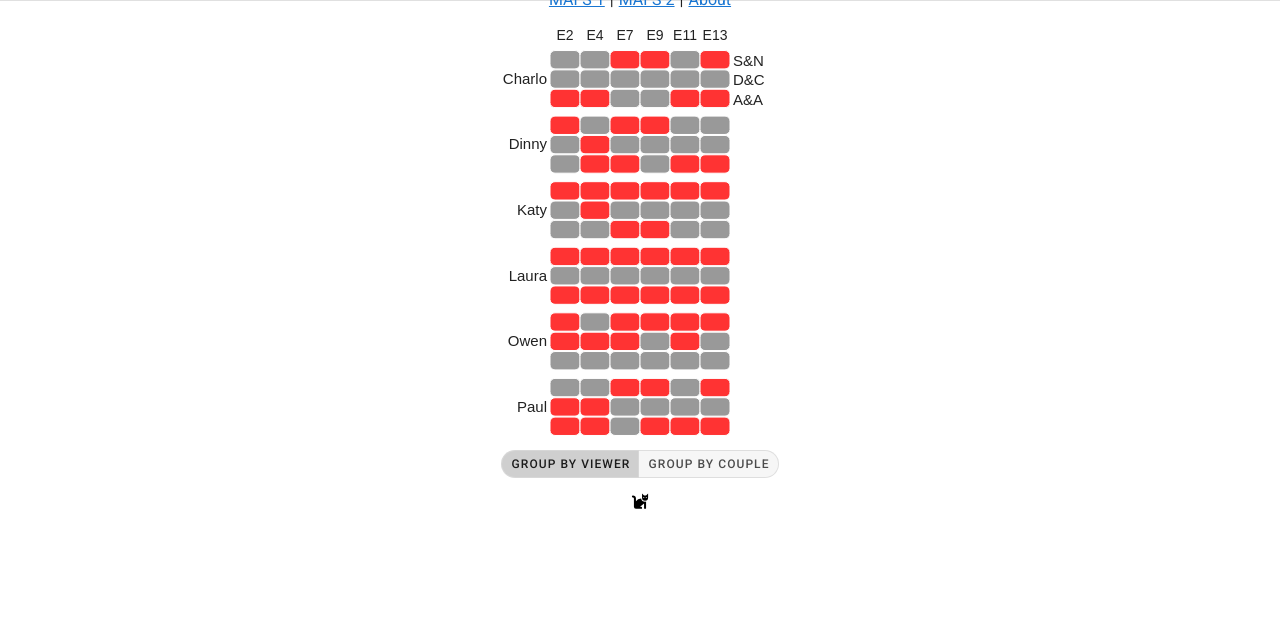
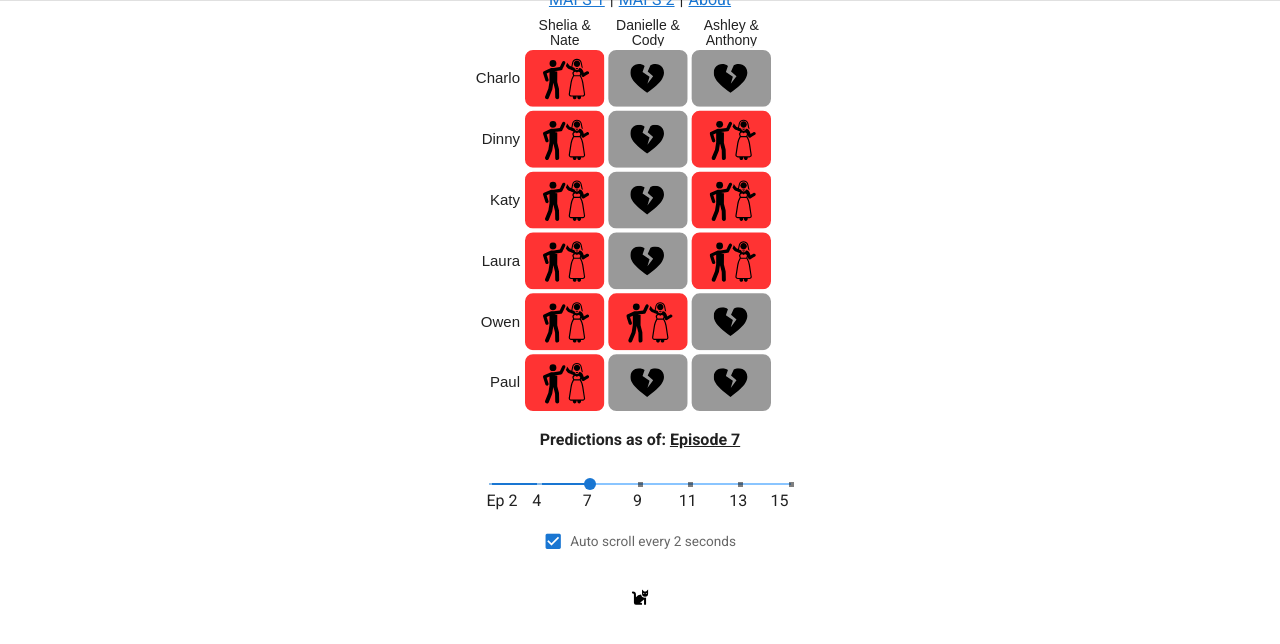
Before and after one commit to envirodatavis/funsite, a Vue app: page /#/mafs2 in a window 1280 px wide. Shown: the top 644 px of the page. Built offline with nearby package versions, Linux system fonts and the light colour scheme.

Commit message:
updated with cool calculator thing

```diff
--- a/src/components/MAFS.json
+++ b/src/components/MAFS.json
@@ -645,5 +645,113 @@
         "couple": "Ashley & Anthony",
         "AsOf": "Episode 13",
         "prediction": "Married"
+    },
+    {
+        "viewer": "Charlo",
+        "couple": "Shelia & Nate",
+        "AsOf": "Episode 15",
+        "prediction": "Married"
+    },
+    {
+        "viewer": "Charlo",
+        "couple": "Danielle & Cody",
+        "AsOf": "Episode 15",
+        "prediction": "Divorced"
+    },
+    {
+        "viewer": "Charlo",
+        "couple": "Ashley & Anthony",
+        "AsOf": "Episode 15",
+        "prediction": "Married"
+    },
+    {
+        "viewer": "Dinny",
+        "couple": "Shelia & Nate",
+        "AsOf": "Episode 15",
+        "prediction": "Married"
+    },
+    {
+        "viewer": "Dinny",
+        "couple": "Danielle & Cody",
+        "AsOf": "Episode 15",
+        "prediction": "Divorced"
+    },
+    {
+        "viewer": "Dinny",
+        "couple": "Ashley & Anthony",
+        "AsOf": "Episode 15",
+        "prediction": "Married"
+    },
+    {
+        "viewer": "Katy",
+        "couple": "Shelia & Nate",
+        "AsOf": "Episode 15",
+        "prediction": "Married"
+    },
+    {
+        "viewer": "Katy",
+        "couple": "Danielle & Cody",
+        "AsOf": "Episode 15",
+        "prediction": "Divorced"
+    },
+    {
+        "viewer": "Katy",
+        "couple": "Ashley & Anthony",
+        "AsOf": "Episode 15",
+        "prediction": "Married"
+    },
+    {
+        "viewer": "Laura",
+        "couple": "Shelia & Nate",
+        "AsOf": "Episode 15",
+        "prediction": "Married"
+    },
+    {
+        "viewer": "Laura",
+        "couple": "Danielle & Cody",
+        "AsOf": "Episode 15",
+        "prediction": "Divorced"
+    },
+    {
+        "viewer": "Laura",
+        "couple": "Ashley & Anthony",
+        "AsOf": "Episode 15",
+        "prediction": "Married"
+    },
+    {
+        "viewer": "Owen",
+        "couple": "Shelia & Nate",
+        "AsOf": "Episode 15",
+        "prediction": "Married"
+    },
+    {
+        "viewer": "Owen",
+        "couple": "Danielle & Cody",
+        "AsOf": "Episode 15",
+        "prediction": "Married"
+    },
+    {
+        "viewer": "Owen",
+        "couple": "Ashley & Anthony",
+        "AsOf": "Episode 15",
+        "prediction": "Married"
+    },
+    {
+        "viewer": "Paul",
+        "couple": "Shelia & Nate",
+        "AsOf": "Episode 15",
+        "prediction": "Married"
+    },
+    {
+        "viewer": "Paul",
+        "couple": "Danielle & Cody",
+        "AsOf": "Episode 15",
+        "prediction": "Divorced"
+    },
+    {
+        "viewer": "Paul",
+        "couple": "Ashley & Anthony",
+        "AsOf": "Episode 15",
+        "prediction": "Married"
     }
 ]
--- a/src/components/MarriedAtFirstSightDynamic.vue
+++ b/src/components/MarriedAtFirstSightDynamic.vue
@@ -112,7 +112,7 @@ export default {
     surveyResults: MAFS_results,
     transitionDuration: 600,
     sliderNumber: 1,
-    ticksLabels: ["Ep 2", "Ep 4", "Ep 7", "Ep 9", "Ep 11", "Ep 13"], // make computed property
+    ticksLabels: ["Ep 2", "4", "7", "9", "11", "13", "15"], // make computed property
     autoScroll: true,
     // smybols:
     brokenHeartD:
@@ -156,6 +156,8 @@ export default {
           return "Episode 11";
         case 6:
           return "Episode 13";
+        case 7:
+          return "Episode 15";
         default:
           return "Episode 2";
       }
--- a/src/components/MarriedAtFirstSightStatic.vue
+++ b/src/components/MarriedAtFirstSightStatic.vue
@@ -1,5 +1,10 @@
 <template>
   <v-container>
+    <v-row justify="center" no-gutters>
+      <v-col align="center">
+        As of episode:
+      </v-col>
+    </v-row>
     <v-row justify="center" no-gutters>
       <v-col align="center">
         <svg id="staticViz" />
@@ -13,6 +18,50 @@
         </v-btn-toggle>
       </v-col>
     </v-row>
+    <br />
+    <v-row> <v-divider /> </v-row>
+    <v-row justify="center">
+      <v-col align="center"> Select winners: </v-col>
+    </v-row>
+
+    <v-row justify="center" no-gutters>
+      <v-col align="center">
+        <v-btn
+          elevation="0"
+          small
+          :color="predictBtnColor.sn"
+          @click="snButton = !snButton"
+          >S&#38;N</v-btn
+        >
+        <v-btn
+          small
+          elevation="0"
+          :color="predictBtnColor.cd"
+          @click="cdButton = !cdButton"
+          style="margin-left: 10px; margin-right: 10px"
+        >
+          C&#38;D
+        </v-btn>
+        <v-btn
+          small
+          elevation="0"
+          :color="predictBtnColor.aa"
+          @click="aaButton = !aaButton"
+          >A&#38;A</v-btn
+        >
+      </v-col>
+    </v-row>
+    <v-row justify="center" no-gutters>
+      <v-col align="center">
+        <svg id="winnerViz" />
+      </v-col>
+    </v-row>
+    <v-row justify="center" no-gutters>
+      <v-col align="center">
+        (difference between number of right and number of wrong predictions)
+      </v-col>
+    </v-row>
+    <!-- Cat thing: -->
     <v-row justify="center" no-gutters style="margin-top: 8px">
       <a href="https://www.owenmiles.com/#/willow">
         <svg width="30" height="30" viewBox="0 0 48 48">
@@ -43,7 +92,6 @@ export function colorSquare(marriedString) {
       "green";
   }
 }
-
 export default {
   components: {},
   data: () => ({
@@ -51,6 +99,9 @@ export default {
     width: 180,
     height: 400,
     surveyResults: MAFS_results,
+    snButton: true,
+    cdButton: false,
+    aaButton: true,
     transitionDuration: 1000,
     groupBy: "viewer",
     // smybols:
@@ -61,17 +112,108 @@ export default {
   }),
   mounted() {
     this.instantiateViz();
+    this.instantiateWinViz();
   },
   computed: {
+    predictBtnColor: function() {
+      return {
+        sn: this.snButton ? "red" : "grey",
+        cd: this.cdButton ? "red" : "grey",
+        aa: this.aaButton ? "red" : "grey",
+      };
+    },
+    finalDecisions: function() {
+      return [
+        {
+          couple: "Danielle & Cody",
+          decision: this.cdButton ? "Married" : "Divorced",
+        },
+        {
+          couple: "Shelia & Nate",
+          decision: this.snButton ? "Married" : "Divorced",
+        },
+        {
+          couple: "Ashley & Anthony",
+          decision: this.aaButton ? "Married" : "Divorced",
+        },
+      ];
+    },
     dataFormatted: function() {
       return this.surveyResults.map((e) => ({
         ...e,
-        AsOf: e.AsOf.replace("Episode ", "E"),
+        AsOf: e.AsOf.replace("Episode ", ""),
         couple: e.couple
           .replace("Danielle & Cody", "D&C")
           .replace("Shelia & Nate", "S&N")
           .replace("Ashley & Anthony", "A&A"),
+        decision: this.finalDecisions.find((f) => f.couple === e.couple)
+          .decision,
       }));
+    },
+    finalResults: function() {
+      let results = {
+        Charlo: 0,
+        Dinny: 0,
+        Katy: 0,
+        Laura: 0,
+        Owen: 0,
+        Paul: 0,
+      };
+      this.dataFormatted.forEach((e) => {
+        switch (e.viewer) {
+          case "Charlo":
+            if (e.decision === e.prediction) {
+              results.Charlo++;
+            } else {
+              results.Charlo--;
+            }
+
+            break;
+          case "Dinny":
+            if (e.decision === e.prediction) {
+              results.Dinny++;
+            } else {
+              results.Dinny--;
+            }
+            break;
+          case "Katy":
+            if (e.decision === e.prediction) {
+              results.Katy++;
+            } else {
+              results.Katy--;
+            }
+            break;
+          case "Laura":
+            if (e.decision === e.prediction) {
+              results.Laura++;
+            } else {
+              results.Laura--;
+            }
+            break;
+          case "Owen":
+            if (e.decision === e.prediction) {
+              results.Owen++;
+            } else {
+              results.Owen--;
+            }
+            break;
+          case "Paul":
+            if (e.decision === e.prediction) {
+              results.Paul++;
+            } else {
+              results.Paul--;
+            }
+            break;
+        }
+      });
+      return [
+        { viewer: "Charlo", value: results.Charlo },
+        { viewer: "Dinny", value: results.Dinny },
+        { viewer: "Katy", value: results.Katy },
+        { viewer: "Laura", value: results.Laura },
+        { viewer: "Owen", value: results.Owen },
+        { viewer: "Paul", value: results.Paul },
+      ];
     },
     scales: function() {
       const xGroups = d3.map(this.dataFormatted, (e) => e.AsOf).keys();
@@ -105,13 +247,120 @@ export default {
         return { x: x, yLeft: yLeft1, yRight: yRight1 };
       else return { x: x, yLeft: yLeft2, yRight: yRight2 };
     },
+    winScales: function() {
+      const yGroups = d3.map(this.dataFormatted, (e) => e.viewer).keys();
+      const y = d3
+        .scaleBand()
+        .range([0, 200]) //pixles
+        .domain(yGroups);
+      const x = d3
+        .scaleLinear()
+        .range([0, this.width])
+        .domain([-21, 21]);
+      return { x, y };
+    },
   },
   watch: {
-    groupBy() {
-      this.updateViz();
+    groupBy(next, prev) {
+      if (next && prev) this.updateViz();
+    },
+    finalResults(next, prev) {
+      console.log("update!");
+      if (next && prev) this.updateWinViz();
     },
   },
   methods: {
+    instantiateWinViz: function() {
+      const svg = d3
+        .select("#winnerViz")
+        .attr("width", this.width + this.margin.left + this.margin.right)
+        .attr("height", 200 + this.margin.top + this.margin.bottom);
+      svg
+        .append("g")
+        .call(
+          d3
+            .axisTop(this.winScales.x)
+            .tickSize(2)
+            .ticks(5)
+        )
+        .attr(
+          "transform",
+          "translate(" + this.margin.left + "," + this.margin.top + ")"
+        )
+        .selectAll(".tick text")
+        .style("font-size", 14);
+      svg
+        .append("g")
+        .call(d3.axisLeft(this.winScales.y).tickSize(0))
+        .attr(
+          "transform",
+          "translate(" + this.margin.left + "," + this.margin.top + ")"
+        )
+        .selectAll(".tick text")
+        .style("font-size", 14);
+      svg.selectAll(".domain").remove();
+      svg
+        .selectAll("winBars")
+        .data(this.finalResults)
+        .enter()
+        .append("rect")
+        .attr("x", (e) =>
+          e.value < 0 ? this.winScales.x(e.value) : this.winScales.x(0)
+        )
+        .attr("y", (d) => this.winScales.y(d.viewer))
+        .attr("height", this.winScales.y.bandwidth())
+        .attr("width", (e) =>
+          e.value < 0
+            ? this.winScales.x(0) - this.winScales.x(e.value)
+            : this.winScales.x(e.value) - this.winScales.x(0)
+        )
+        .style("stroke-width", 1)
+        .style("stroke", "white")
+        .attr("fill", "red")
+        .style("opacity", 0.8)
+        .attr("rx", 3)
+        .attr("ry", 3)
+        .attr(
+          "transform",
+          "translate(" + this.margin.left + "," + this.margin.top + ")"
+        )
+        .attr("id", "winBars");
+      // svg
+      //   .selectAll("#winText")
+      //   .data(this.finalResults)
+      //   .enter()
+      //   .append("text")
+      //   // .attr("class", "label")
+      //   //y position of the label is halfway down the bar
+      //   .attr("y", 90)
+      //   // (d) => {
+      //   //   this.winScales.y(d.viewer) + 5; //this.winScales.y.bandwidth() / 2 + 4;
+      //   // })
+      //   //x position is 3 pixels to the right of the bar
+      //   .attr("x", 80)
+      //   // (d) => {
+      //   //   this.winScales.x(d.value) + 3;
+      //   // })
+      //   .text("Hi");
+    },
+    updateWinViz: async function() {
+      await d3
+        .selectAll("#winBars")
+        .data(this.finalResults)
+        // .enter()
+        .transition()
+        .duration(500)
+        .attr("x", (e) =>
+          e.value < 0 ? this.winScales.x(e.value) : this.winScales.x(0)
+        )
+        .attr("y", (d) => this.winScales.y(d.viewer))
+        .attr("height", this.winScales.y.bandwidth())
+        .attr("width", (e) =>
+          e.value < 0
+            ? this.winScales.x(0) - this.winScales.x(e.value)
+            : this.winScales.x(e.value) - this.winScales.x(0)
+        );
+    },
     instantiateViz: function() {
       // make the svg:
       const svg = d3
@@ -169,7 +418,6 @@ export default {
         .selectAll("mySquares")
         .data(this.dataFormatted)
         .enter()
-
         .append("rect")
         .attr("x", (d) => this.scales.x(d.AsOf))
         .attr(
--- a/src/views/Home.vue
+++ b/src/views/Home.vue
@@ -12,7 +12,7 @@
 export default {
   name: "Home",
   components: {
-    FirstMafsPlot: () => import("../components/MarriedAtFirstSightDynamic.vue"),
+    FirstMafsPlot: () => import("../components/MarriedAtFirstSightStatic.vue"),
   },
 };
 </script>
--- a/src/views/MafsTwo.vue
+++ b/src/views/MafsTwo.vue
@@ -12,7 +12,8 @@
 export default {
   name: "MafsTwo",
   components: {
-    SecondMafsPlot: () => import("../components/MarriedAtFirstSightStatic.vue"),
+    SecondMafsPlot: () =>
+      import("../components/MarriedAtFirstSightDynamic.vue"),
   },
 };
 </script>
```
